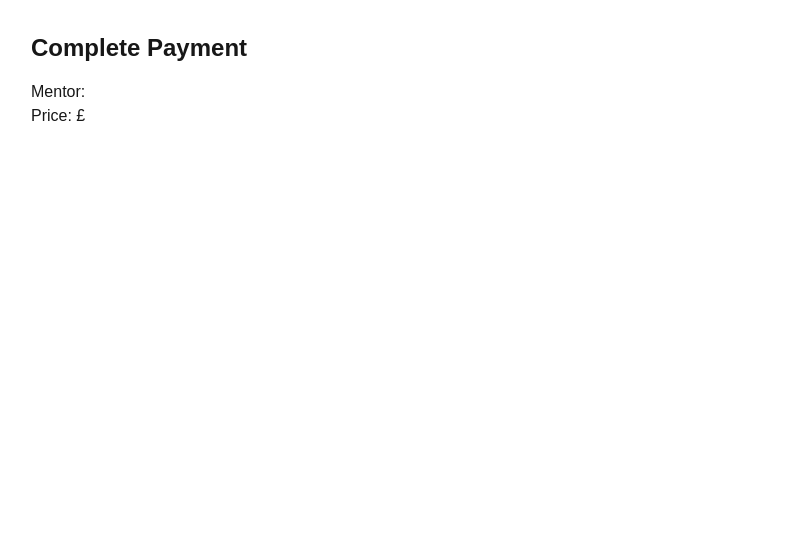
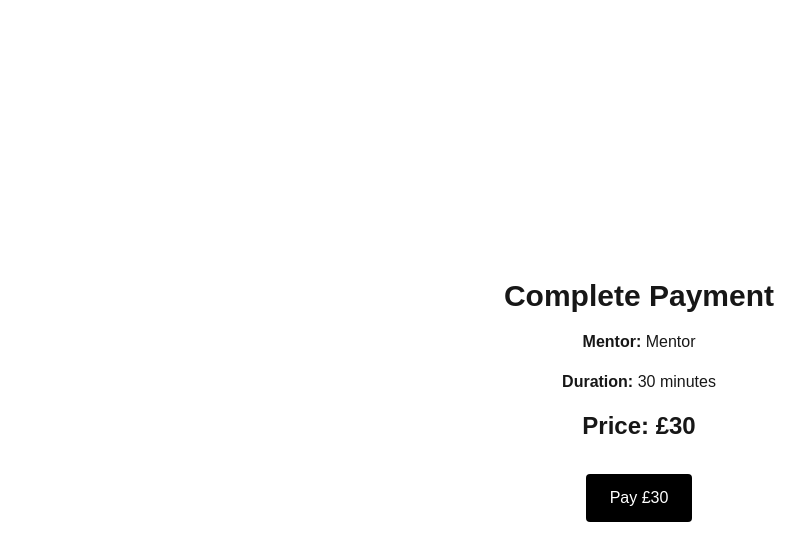
Before and after one commit to TanishhBaddre/niermaan-site, a Next.js app: page /pay in a window 1280 px wide. Shown: the top 560 px of the page, without its empty margins (1-806 px from the left). Built offline with nearby package versions, Linux system fonts and the light colour scheme.

Commit message:
Fix: pay page price + routing

```diff
--- a/app/pay/page.tsx
+++ b/app/pay/page.tsx
@@ -1,12 +1,50 @@
 "use client";
 
-import { Suspense } from "react";
-import PayContent from "./pay-content";
+import { useSearchParams } from "next/navigation";
 
 export default function PayPage() {
+  const searchParams = useSearchParams();
+
+  const mentor = searchParams.get("mentor") ?? "Mentor";
+  const duration = Number(searchParams.get("duration") ?? 30);
+
+  // simple pricing logic
+  const price = duration === 60 ? 50 : 30;
+
+  async function handlePay() {
+    const res = await fetch("/api/payment", {
+      method: "POST",
+      headers: { "Content-Type": "application/json" },
+      body: JSON.stringify({
+        bookingId: "test-booking-id",
+        mentorName: mentor,
+        price,
+      }),
+    });
+
+    const data = await res.json();
+
+    if (data.url) {
+      window.location.href = data.url;
+    } else {
+      alert("Payment failed");
+    }
+  }
+
   return (
-    <Suspense fallback={<div className="p-8 text-white">Loading payment…</div>}>
-      <PayContent />
-    </Suspense>
+    <div className="min-h-screen flex flex-col items-center justify-center gap-4">
+      <h1 className="text-3xl font-bold">Complete Payment</h1>
+
+      <p><strong>Mentor:</strong> {mentor}</p>
+      <p><strong>Duration:</strong> {duration} minutes</p>
+      <p className="text-2xl font-semibold">Price: £{price}</p>
+
+      <button
+        onClick={handlePay}
+        className="mt-4 bg-black text-white px-6 py-3 rounded"
+      >
+        Pay £{price}
+      </button>
+    </div>
   );
 }
```
